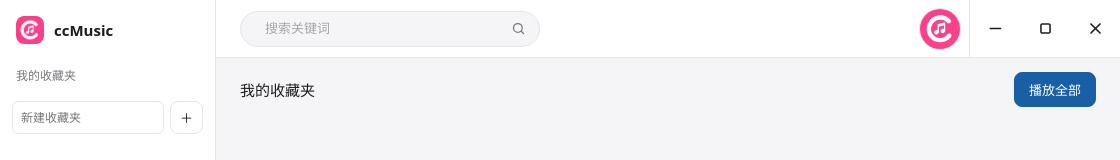
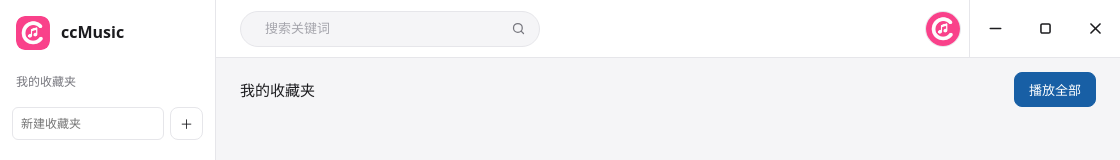
Before and after one commit to Quinloan/ccMusic-B-, an Electron app: page renderer/index.html in a window 1120 px wide. Shown: the top 160 px of the page. Drawn offline with Linux system fonts and the light colour scheme; no server answers.

Commit message:
style: 侧栏 logo 放大至 34px、标题栏头像缩至 36px（按钮 52px 保持贴右）

```diff
--- a/renderer/style.css
+++ b/renderer/style.css
@@ -173,18 +173,18 @@ body {
 }
 /* 侧栏顶部品牌区（收藏夹板块之上，留足间距把下方板块推下去） */
 .side-brand {
-  display: flex; align-items: center; gap: 10px;
-  padding: 2px 16px 22px; font-size: 15px; font-weight: 600;
+  display: flex; align-items: center; gap: 11px;
+  padding: 2px 16px 22px; font-size: 16px; font-weight: 600;
 }
-.side-brand-logo { width: 28px; height: 28px; border-radius: 8px; object-fit: cover; }
+.side-brand-logo { width: 34px; height: 34px; border-radius: 9px; object-fit: cover; }
 .topbar-avatar {
-  width: 58px; height: 100%; flex: 0 0 58px; padding: 0; border: none;
+  width: 52px; height: 100%; flex: 0 0 52px; padding: 0; border: none;
   background: transparent; border-radius: 0; cursor: pointer;
   -webkit-app-region: no-drag;
   display: flex; align-items: center; justify-content: center;
 }
 .topbar-avatar img {
-  width: 42px; height: 42px; border-radius: 50%; object-fit: cover;
+  width: 36px; height: 36px; border-radius: 50%; object-fit: cover;
   border: 1px solid var(--line); background: #fff;
 }
 .topbar-avatar:hover img { border-color: var(--accent); box-shadow: 0 0 0 2px var(--accent-soft); }
```
